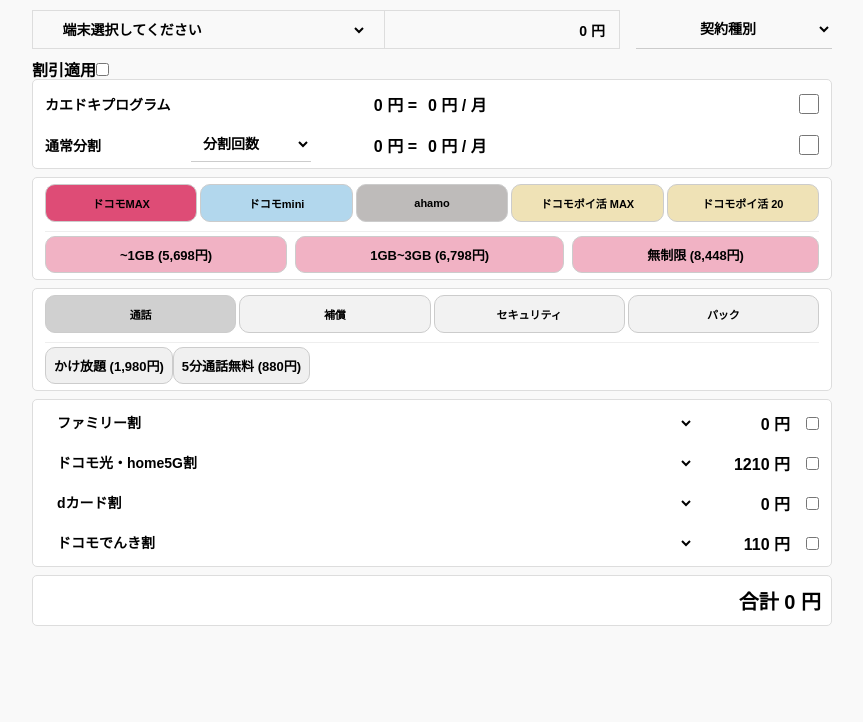
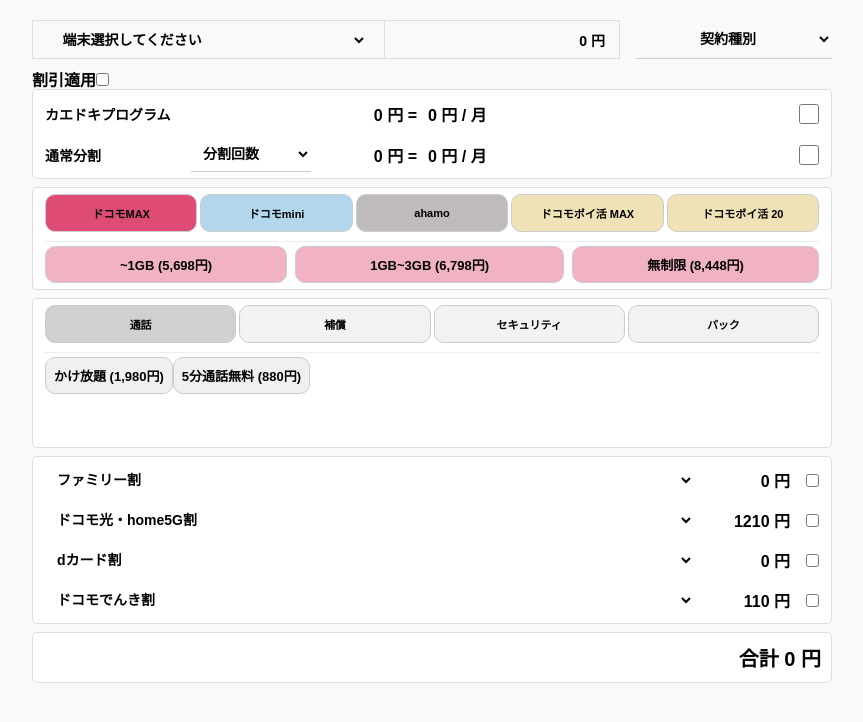
Before and after one commit to higashiyuto/Docomo-Tasks, a website with bundled scripts: page estimate/public/index.html in a window 1280 px wide. Shown: the whole page, without its empty margins (208-1071 px from the left). Built offline with nearby package versions, Linux system fonts and the light colour scheme; no server answers.

Commit message:
style 修正

```diff
--- a/estimate/public/style.css
+++ b/estimate/public/style.css
@@ -5,6 +5,13 @@
     padding: 0;
     color: black;
 }
+
+/* ▼▼▼ 変更点 ▼▼▼ */
+html, body {
+    height: 100%; /* 高さを100%に設定 */
+}
+/* ▲▲▲ ここまで ▲▲▲ */
+
 
 body {
     font-family: sans-serif;
@@ -14,13 +21,16 @@
 .estimate {
     width: 95%;
     max-width: 800px;
-    margin: 10px auto;
+    /* ▼▼▼ 変更点 ▼▼▼ */
+    margin: 0 auto; /* 上下のマージンを削除 */
+    min-height: 100vh; /* 最小の高さを画面の高さに設定 */
+    /* ▲▲▲ ここまで ▲▲▲ */
     display: flex;
     flex-direction: column;
     gap: 8px;
 }
 
-/* ▼▼▼ 変更点 ▼▼▼ */
+
 /* selectとbuttonのスタイルを分離 */
 button {
     font-size: 14px;
@@ -43,7 +53,6 @@
     cursor: pointer;
     outline: none;
 }
-/* ▲▲▲ ここまで ▲▲▲ */
 
 
 table {
@@ -93,6 +102,7 @@
     display: flex;
     gap: 16px;
     align-items: stretch;
+    margin-top: 20px;
 }
 
 .device-container {
@@ -116,7 +126,6 @@
     display: flex;
 }
 
-/* ▼▼▼ 変更点 ▼▼▼ */
 /* 契約種別selectに下線を追加して操作しやすくする */
 #contract-select {
     width: 100%;
@@ -125,7 +134,6 @@
     border-bottom: 1px solid #ccc;
     border-radius: 0; /* 下線と合わせるため角丸をリセット */
 }
-/* ▲▲▲ ここまで ▲▲▲ */
 
 
 /* --- 端末割引 --- */
@@ -160,7 +168,6 @@
     font-weight: bold;
 }
 
-/* ▼▼▼ 変更点 ▼▼▼ */
 /* 分割回数selectに下線を追加 */
 .installments-item select {
     width: 120px;
@@ -168,7 +175,6 @@
     border-bottom: 1px solid #ccc;
     border-radius: 0;
 }
-/* ▲▲▲ ここまで ▲▲▲ */
 
 .installments-item .placeholder {
     width: 120px;
@@ -217,7 +223,7 @@
     flex-direction: column;
     gap: 5px;
     background-color: #fff;
-    min-height: 100px;
+    min-height: 150px;
 }
 
 .plan-buttons,
@@ -312,7 +318,7 @@
     flex-grow: 1;
     background-color: #fff;
     border: none;
-    min-width: 200px;
+    min-width: 150px;
 }
 .discount-item .price {
     font-weight: bold;
```
